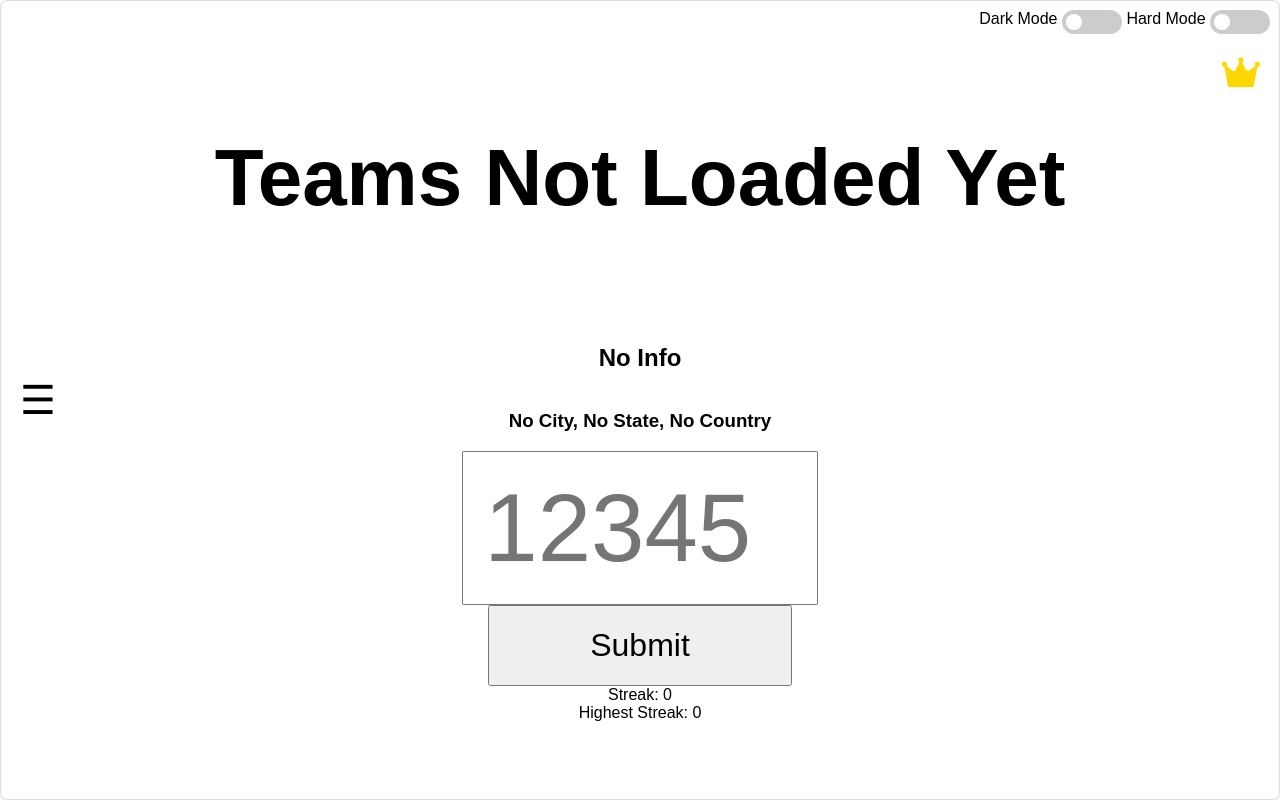
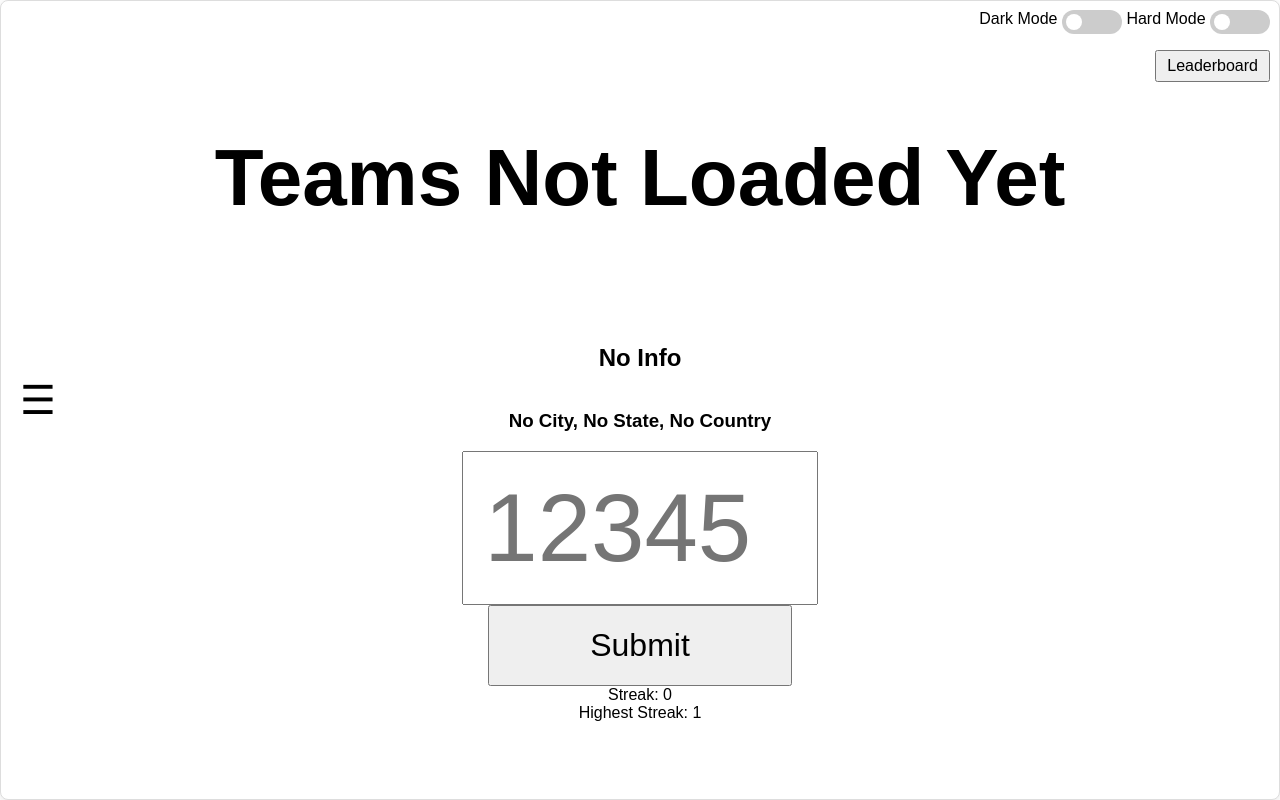
Before and after one commit to CommandTech/FRCTeamMemory, a Flask app: page / in a window 1280 px wide. Run offline with Flask 3, Linux system fonts and the light colour scheme.

Commit message:
Now we are truely secure, also leaderboard is back to text

```diff
--- /dev/null
+++ b/ids.txt
@@ -0,0 +1 @@
+h8yAHOANKlBEBaGFqdSXGqggbwemakLf,None,127.0.0.1,1,0
--- /dev/null
+++ b/leaderboards.txt
@@ -0,0 +1 @@
+h8yAHOANKlBEBaGFqdSXGqggbwemakLf,1
--- a/leaderboards_hard.txt
+++ b/leaderboards_hard.txt
@@ -0,0 +1 @@
+h8yAHOANKlBEBaGFqdSXGqggbwemakLf,0
--- a/main.py
+++ b/main.py
@@ -7,8 +7,10 @@ from datetime import timedelta
 import secrets
 import string
 import re
+from flask_talisman import Talisman
 
 app = Flask(__name__, static_folder='static')
+Talisman(app, force_https=True)
 
 app.secret_key = b'_5#y2L"F4Q8z\n\xec]/'
 app.config['PERMANENT_SESSION_LIFETIME'] = timedelta(days=365)
--- a/static/script.js
+++ b/static/script.js
@@ -23,7 +23,7 @@ document.addEventListener('DOMContentLoaded', (event) => {
         isSubmitting = true;
         const teamNumber = textBox.value;
 
-        fetch('/check-team', {
+        fetch('https://localhost/check-team', {
             method: 'POST',
             headers: {
                 'Content-Type': 'application/json'
@@ -88,7 +88,7 @@ document.addEventListener('DOMContentLoaded', (event) => {
             .map(cb => cb.id);
 
 
-        fetch('/update-teams', {
+        fetch('https://localhost/update-teams', {
             method: 'POST',
             headers: {
                 'Content-Type': 'application/json'
@@ -158,7 +158,7 @@ document.addEventListener('DOMContentLoaded', (event) => {
 });
 
 function reloadPage() {
-    fetch('/gen-random-team', {
+    fetch('https://localhost/gen-random-team', {
         method: 'POST',
         headers: {
             'Content-Type': 'application/json'
@@ -188,13 +188,13 @@ function reloadPage() {
 }
 
 document.getElementById('darkModeSwitch').addEventListener('change', function() {
-    fetch('/dark-mode');
+    fetch('https://localhost/dark-mode');
     document.body.classList.toggle('dark-mode');
 });
 
 document.getElementById('hardModeSwitch').addEventListener('change', function() {
     hardMode = !hardMode;
-    fetch('/hard-mode');
+    fetch('https://localhost/hard-mode');
     reloadPage();
 });
 
@@ -225,11 +225,9 @@ document.getElementById('leaderboardButton').addEventListener('click', function(
     var body = document.body;
 
     if (leaderboard.classList.contains('hidden')) {
-        fetch('/get-leaderboard')
+        fetch('https://localhost/get-leaderboard')
             .then(response => response.json())
             .then(data => {
-                console.log(data[0]);
-                console.log(data[1]);
                 // const leaderboardList = leaderboard.querySelector('ul');
                 const leaderboardList = document.getElementById('leaderboardList')
                 const leaderboardHardList = document.getElementById('leaderboardListHard')
@@ -266,7 +264,7 @@ function setName() {
     const newUsername = usernameInput.value.trim();
 
     if (newUsername) {
-        fetch('/set-username', {
+        fetch('https://localhost/set-username', {
             method: 'POST',
             headers: {
                 'Content-Type': 'application/json'
@@ -282,7 +280,7 @@ function setName() {
                 usernameInput.value = "";
 
                 // Fetch and display the updated leaderboard
-                fetch('/get-leaderboard')
+                fetch('https://localhost/get-leaderboard')
                     .then(response => response.json())
                     .then(data => {
                         const leaderboardList = document.getElementById('leaderboardList');
--- a/static/style.css
+++ b/static/style.css
@@ -221,27 +221,3 @@ body.dark-mode .leaderboard {
 body.dark-mode #filterButton {
     color: white; /* Change color to white in dark mode */
 }
-
-.crown-icon {
-    position: absolute;
-    top: 70px; /* Adjust this value to position the button */
-    right: 10px; /* Position the button 10px from the right */
-    padding: 10px; /* Adjust padding for the button */
-    font-size: 24px; /* Increase font size for the icon */
-    background: none;
-    border: none;
-    cursor: pointer;
-    color: #FFD700; /* Gold color for the crown */
-}
-
-.crown-icon i {
-    font-size: 34px; /* Adjust the size of the icon */
-}
-
-body.dark-mode .crown-icon {
-    color: #FFD700; /* Ensure the crown remains gold in dark mode */
-}
-
-body.dark-mode #leaderboardButton {
-    background-color: #1d1d1d; /* Change color to white in dark mode */
-}
--- a/templates/index.html
+++ b/templates/index.html
@@ -4,8 +4,7 @@
     <meta charset="UTF-8">
     <meta name="viewport" content="width=device-width, initial-scale=1.0">
     <title>FRC Memory</title>
-    <link rel="stylesheet" type="text/css" href="style.css">
-    <link rel="stylesheet" href="https://cdnjs.cloudflare.com/ajax/libs/font-awesome/6.0.0-beta3/css/all.min.css">
+    <link rel="stylesheet" type="text/css" href="{{ url_for('static', filename='style.css',_external=True,_scheme='https') }}">
 </head>
 <body class="{{ 'dark-mode' if dark_mode else '' }}">
     <div class="switch-container">
@@ -67,7 +66,7 @@
 
         <button id="filterButton"class="hamburger-icon">&#9776;</button>
 
-        <button id="leaderboardButton" class="crown-icon"><i class="fas fa-crown"></i></button>
+        <button id="leaderboardButton">Leaderboard</button>
         <div class="leaderboard hidden" id="leaderboard">
             <input type="text" id="username-input" placeholder="Username">
             <button type="submit" id="submit-username">Ok</button>
@@ -77,6 +76,6 @@
             <ul id="leaderboardListHard"></ul>
         </div>
     </div>
-    <script src="script.js"></script>
+    <script src="https://localhost/static/script.js"></script>
 </body>
 </html>
```
Also changed, not shown: 1 other file.
